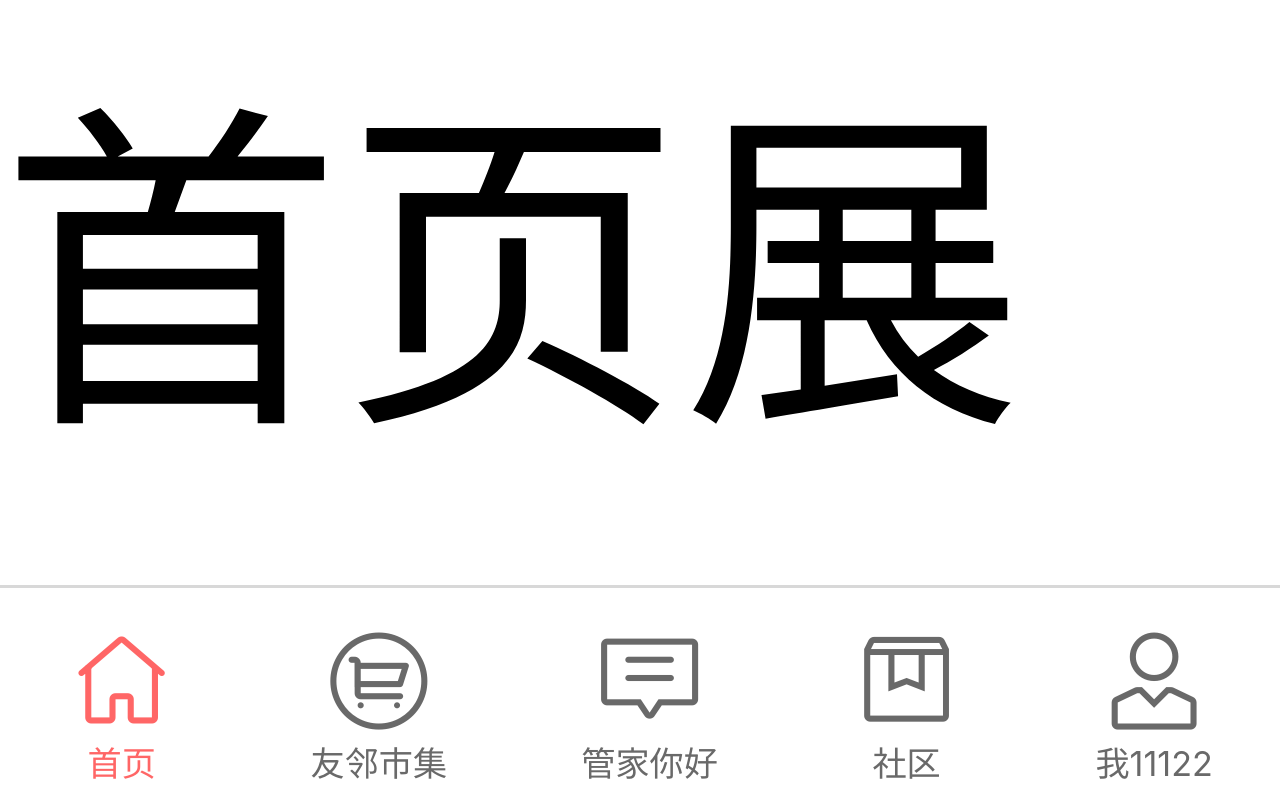
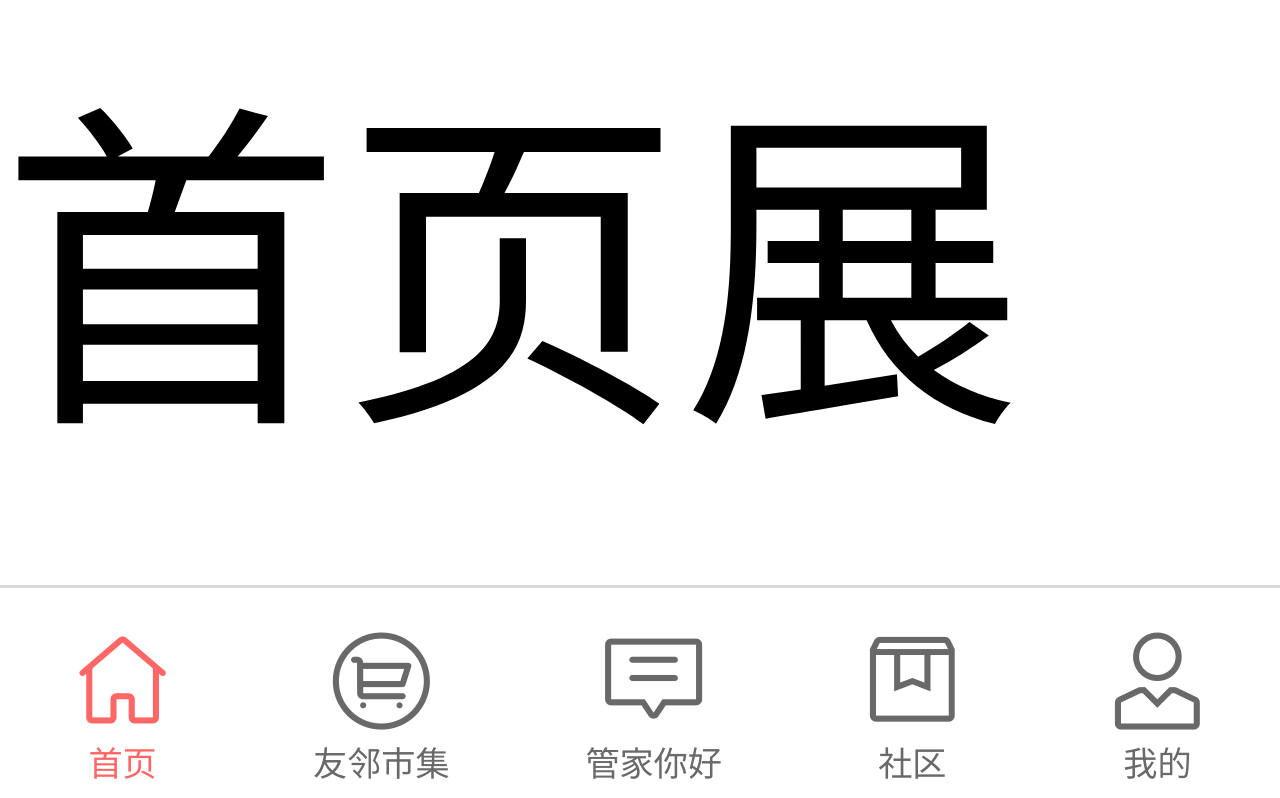
Before and after one commit to liguoqiangdada/liveHere01, a Vue app: page /home in a window 1280 px wide. Shown: the top 798 px of the page. Built offline with nearby package versions, Linux system fonts and the light colour scheme.

Commit message:
李
继续测试

```diff
--- a/src/pages/Footer/Footer.vue
+++ b/src/pages/Footer/Footer.vue
@@ -4,7 +4,7 @@
         <router-link to='fair'><van-icon name="cart-circle-o" /><br>友邻市集</router-link>
         <router-link to='steward'><van-icon name="comment-o" /><br>管家你好</router-link>
         <router-link to='community'><van-icon name="send-gift-o" /><br>社区</router-link>
-        <router-link to='my'><van-icon name="user-o" /><br>我11122</router-link>
+        <router-link to='my'><van-icon name="user-o" /><br>我的</router-link>
     </footer>
 </template>
 
```
